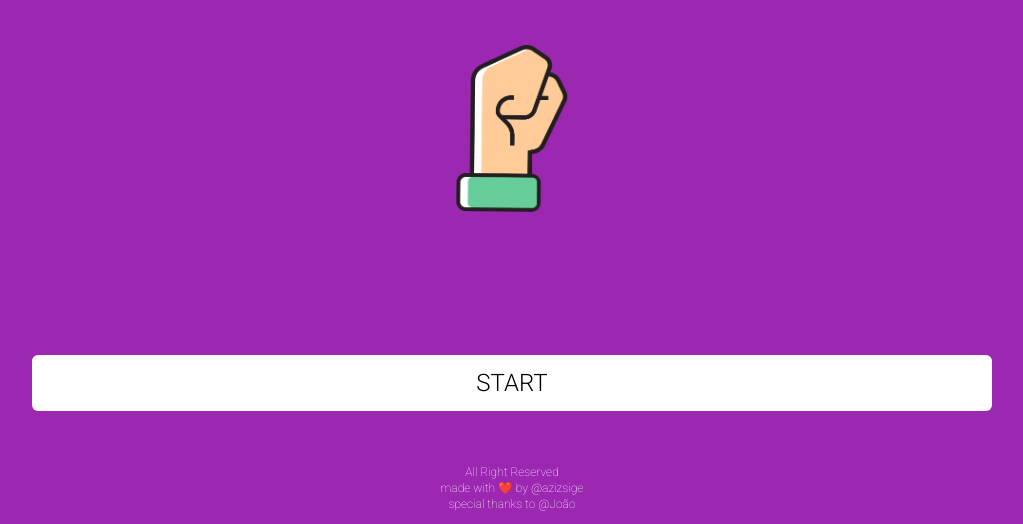
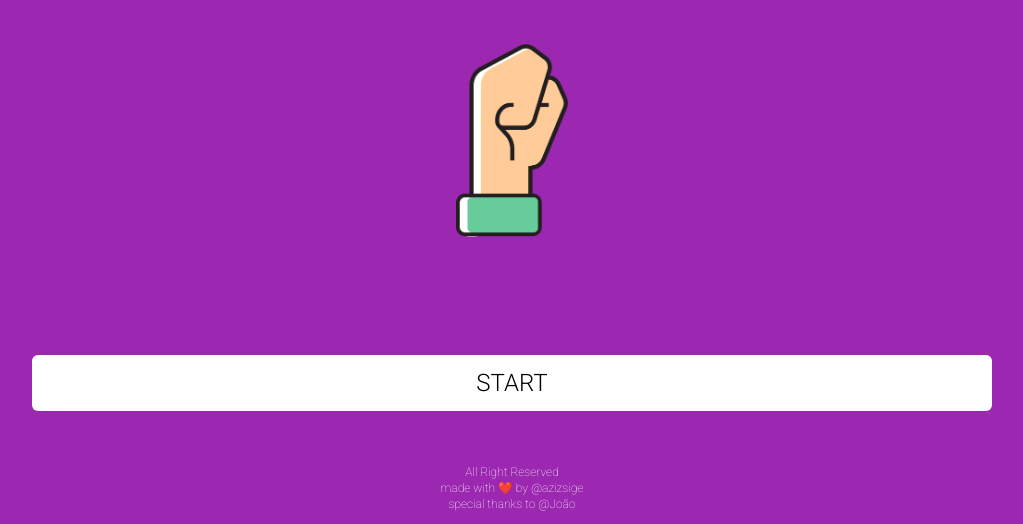
Before and after one commit to Azizsige/tailwind-rps, a website: page index.html in a window 1280 px wide. Shown: the part 276-800 px from the top of the page, without its empty margins (128-1151 px from the left). Drawn offline with Linux system fonts and the light colour scheme.

```diff
--- a/index.html
+++ b/index.html
@@ -4,9 +4,11 @@
     <meta charset="UTF-8" />
     <meta http-equiv="X-UA-Compatible" content="IE=edge" />
     <meta name="viewport" content="width=device-width, initial-scale=1.0" />
+    <meta name="theme-color" content="#9C27B0">
     <link rel="stylesheet" href="./public/css/style.css" />
     <link rel="preconnect" href="https://fonts.googleapis.com" />
     <link rel="preconnect" href="https://fonts.gstatic.com" crossorigin />
+    <link rel="shortcut icon" href="./assets/favicon.ico" type="image/x-icon">
     <link
       href="https://fonts.googleapis.com/css2?family=Roboto:wght@100;300;700&display=swap"
       rel="stylesheet"
--- a/public/js/app.js
+++ b/public/js/app.js
@@ -6,7 +6,7 @@
   let count = 0;
 
   setInterval(function(){
-    imageThumb.setAttribute('src', `./assets/${image[count++]}-start.png`)
+    imageThumb.setAttribute('src', `./assets/thumb-${image[count++]}.png`)
       if(count == image.length) count = 0
     return;
   }, 700)
```
Also changed, not shown: assets/favicon.ico (added), assets/thumb-paper.png (added), assets/thumb-rock.png (added), assets/thumb-scissors.png (added).
